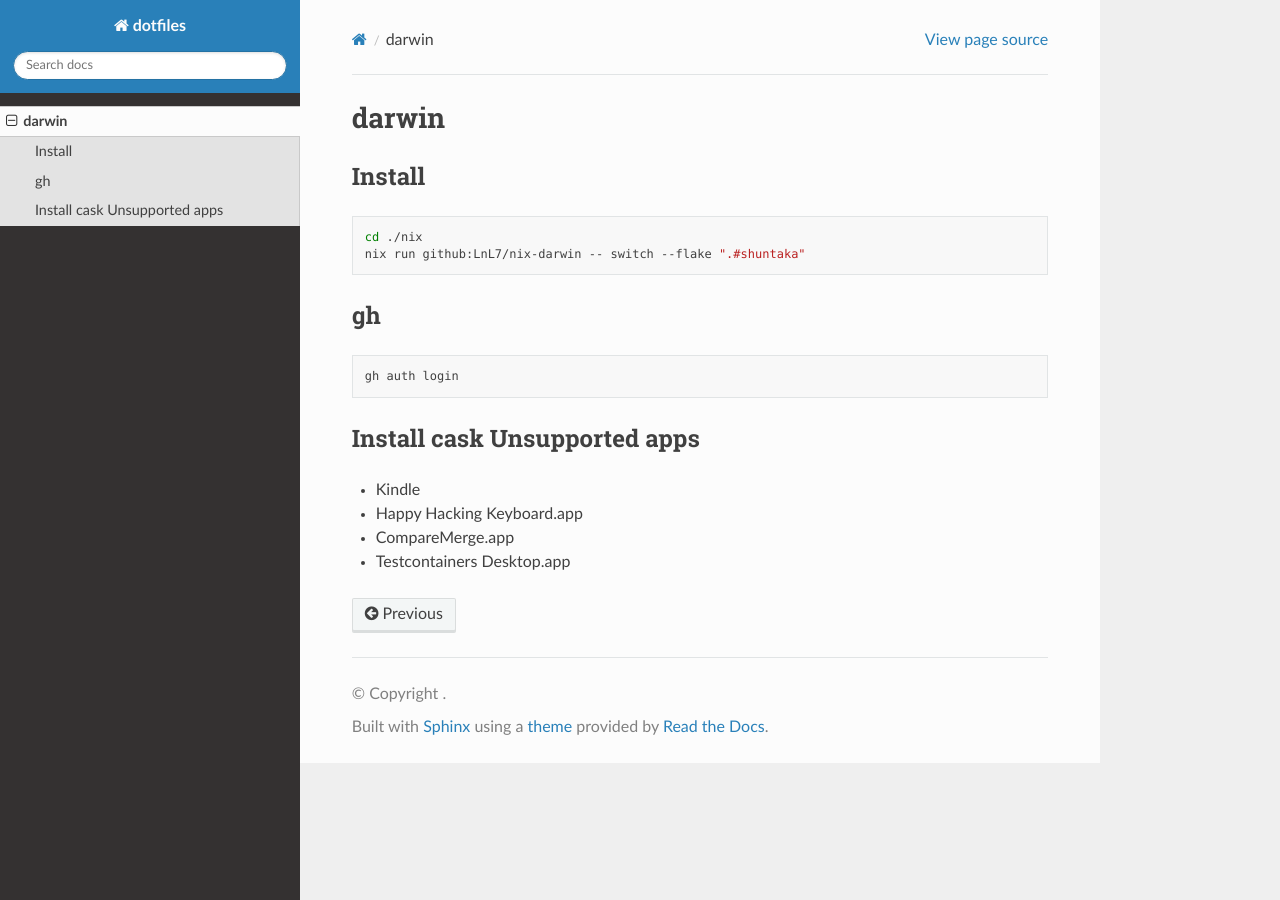
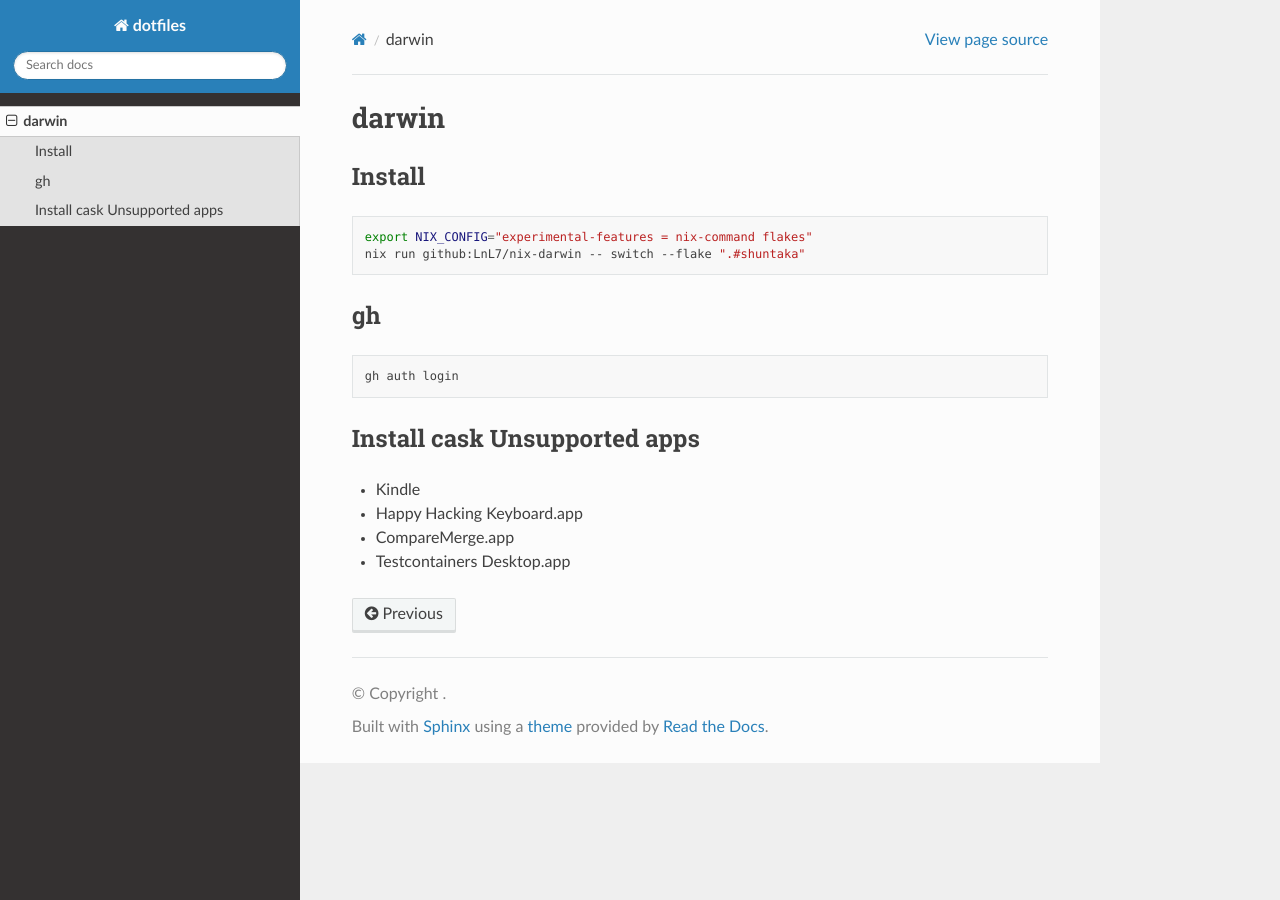
Before and after one commit to shuntaka9576/dotfiles, a Sphinx documentation site: the page built from doc/source/01_darwin.md, in a window 1280 px wide. Built offline with Sphinx 7.4.7 and the Read the Docs theme 3.1.0, drawn with Linux system fonts in a browser that asks for light colours.

Commit message:
Adjutment nix

````diff
--- a/doc/source/01_darwin.md
+++ b/doc/source/01_darwin.md
@@ -8,7 +8,7 @@
 ## Install
 
 ```bash
-cd ./nix
+export NIX_CONFIG="experimental-features = nix-command flakes"
 nix run github:LnL7/nix-darwin -- switch --flake ".#shuntaka"
 ```
 
````
Also changed, not shown: nvfetcher.toml (added).
